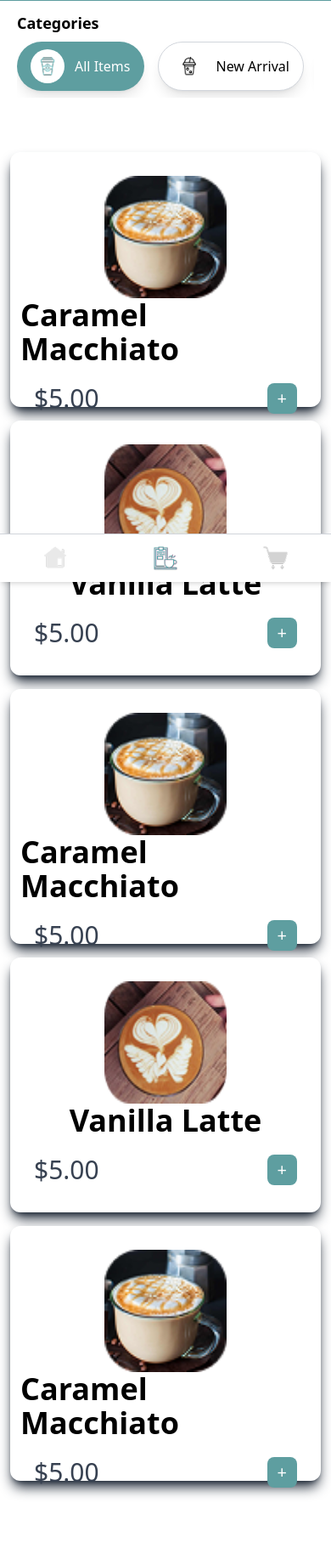
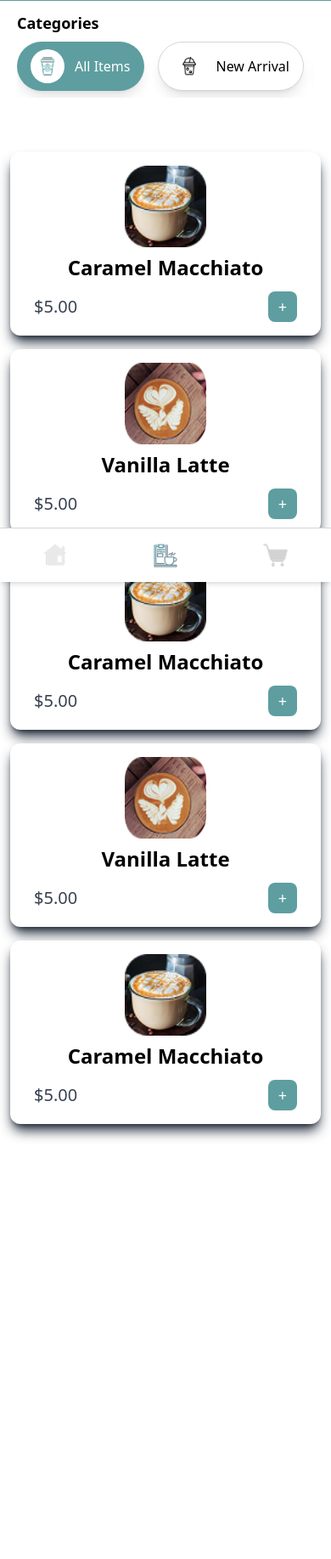
Before and after one commit to wh1sky02/cafe_qr, a Django app: page /menu/ in a window 390 px wide. Shown: the part 159-1994 px from the top of the page at 85% size. After the commit the page ends 1501 px from the top, so only its background shows below. Run offline with Django 5.2, Linux system fonts and the light colour scheme; some libraries are stand-ins or nearby versions.

Commit message:
cafe_qr - updated
Checkout Page - Added
Payment Method - Added
Responsive Design - Fixed

```diff
--- a/cafe_project/cafe/templates/home.html
+++ b/cafe_project/cafe/templates/home.html
@@ -3,7 +3,7 @@
     <head>
         <title>Coffee Cafe</title>
         {% tailwind_css %}
-        <meta name="viewport" content="width=device-width, initial-scale=1.0">
+        <meta name="viewport" content="width=device-width, initial-scale=1.0, maximum-scale=1.0, user-scalable=no">
     </head>
     <body class="bg-white">
         <!-- Header -->
--- a/cafe_project/cafe/templates/menu.html
+++ b/cafe_project/cafe/templates/menu.html
@@ -3,6 +3,7 @@
     <head>
         <title>Menu List</title>
         {% tailwind_css %}
+        <meta name="viewport" content="width=device-width, initial-scale=1.0, maximum-scale=1.0, user-scalable=no">
     </head>
     <style>
         .no-scrollbar::-webkit-scrollbar {
@@ -55,57 +56,57 @@
 
         <!-- Menu Items -->
         <div id="menu-items" class="grid grid-cols-1 sm:grid-cols-2 lg:grid-cols-3 gap-4 px-3 sm:px-5 py-3 mb-20">
-            <div class="menu-item bg-white rounded-xl shadow-lg shadow-gray-800 h-[300px] px-3 py-7 flex flex-col text-3xl items-center" data-category="new">
-                <img class="h-36 w-36 rounded-lg" src="{% static 'images/Cappucino.png' %}" alt="">
-                <div class="text-4xl font-semibold">Caramel Macchiato</div>
-                <div class="flex items-center justify-between w-full mt-5 px-4">
-                    <div class="text-gray-700 text-3xl">$5.00</div>
+            <div class="menu-item bg-white rounded-xl shadow-lg shadow-gray-800 h-[240px] px-3 py-4 flex flex-col text-xl items-center" data-category="new">
+                <img class="h-24 w-24 rounded-lg" src="{% static 'images/Cappucino.png' %}" alt="">
+                <div class="text-2xl font-semibold mt-2">Caramel Macchiato</div>
+                <div class="flex items-center justify-between w-full mt-3 px-4">
+                    <div class="text-gray-700 text-xl">$5.00</div>
                     <div class="flex items-center space-x-2">
-                        <button class="add-btn bg-[#5E9EA0] text-white text-xl px-3 py-1 rounded-lg">+</button>
+                        <button class="add-btn bg-[#5E9EA0] text-white text-lg px-3 py-1 rounded-lg">+</button>
                     </div>
                 </div>
             </div>
 
-            <div class="menu-item bg-white rounded-xl shadow-lg shadow-gray-800 h-[300px] px-3 py-7 flex flex-col text-3xl items-center" data-category="bestseller">
-                <img class="h-36 w-36 rounded-lg" src="{% static 'images/Latte.png' %}" alt="">
-                <div class="text-4xl font-semibold">Vanilla Latte</div>
-                <div class="flex items-center justify-between w-full mt-5 px-4">
-                    <div class="text-gray-700 text-3xl">$5.00</div>
+            <div class="menu-item bg-white rounded-xl shadow-lg shadow-gray-800 h-[240px] px-3 py-4 flex flex-col text-xl items-center" data-category="bestseller">
+                <img class="h-24 w-24 rounded-lg" src="{% static 'images/Latte.png' %}" alt="">
+                <div class="text-2xl font-semibold mt-2">Vanilla Latte</div>
+                <div class="flex items-center justify-between w-full mt-3 px-4">
+                    <div class="text-gray-700 text-xl">$5.00</div>
                     <div class="flex items-center space-x-2">
-                        <button class="add-btn bg-[#5E9EA0] text-white text-xl px-3 py-1 rounded-lg">+</button>
+                        <button class="add-btn bg-[#5E9EA0] text-white text-lg px-3 py-1 rounded-lg">+</button>
                     </div>
                 </div>
             </div>
 
-            <div class="menu-item bg-white rounded-xl shadow-lg shadow-gray-800 h-[300px] px-3 py-7 flex flex-col text-3xl items-center" data-category="new">
-                <img class="h-36 w-36 rounded-lg" src="{% static 'images/Cappucino.png' %}" alt="">
-                <div class="text-4xl font-semibold">Caramel Macchiato</div>
-                <div class="flex items-center justify-between w-full mt-5 px-4">
-                    <div class="text-gray-700 text-3xl">$5.00</div>
+            <div class="menu-item bg-white rounded-xl shadow-lg shadow-gray-800 h-[240px] px-3 py-4 flex flex-col text-xl items-center" data-category="new">
+                <img class="h-24 w-24 rounded-lg" src="{% static 'images/Cappucino.png' %}" alt="">
+                <div class="text-2xl font-semibold mt-2">Caramel Macchiato</div>
+                <div class="flex items-center justify-between w-full mt-3 px-4">
+                    <div class="text-gray-700 text-xl">$5.00</div>
                     <div class="flex items-center space-x-2">
-                        <button class="add-btn bg-[#5E9EA0] text-white text-xl px-3 py-1 rounded-lg">+</button>
+                        <button class="add-btn bg-[#5E9EA0] text-white text-lg px-3 py-1 rounded-lg">+</button>
                     </div>
                 </div>
             </div>
 
-            <div class="menu-item bg-white rounded-xl shadow-lg shadow-gray-800 h-[300px] px-3 py-7 flex flex-col text-3xl items-center" data-category="bestseller">
-                <img class="h-36 w-36 rounded-lg" src="{% static 'images/Latte.png' %}" alt="">
-                <div class="text-4xl font-semibold">Vanilla Latte</div>
-                <div class="flex items-center justify-between w-full mt-5 px-4">
-                    <div class="text-gray-700 text-3xl">$5.00</div>
+            <div class="menu-item bg-white rounded-xl shadow-lg shadow-gray-800 h-[240px] px-3 py-4 flex flex-col text-xl items-center" data-category="bestseller">
+                <img class="h-24 w-24 rounded-lg" src="{% static 'images/Latte.png' %}" alt="">
+                <div class="text-2xl font-semibold mt-2">Vanilla Latte</div>
+                <div class="flex items-center justify-between w-full mt-3 px-4">
+                    <div class="text-gray-700 text-xl">$5.00</div>
                     <div class="flex items-center space-x-2">
-                        <button class="add-btn bg-[#5E9EA0] text-white text-xl px-3 py-1 rounded-lg">+</button>
+                        <button class="add-btn bg-[#5E9EA0] text-white text-lg px-3 py-1 rounded-lg">+</button>
                     </div>
                 </div>
             </div>
 
-            <div class="menu-item bg-white rounded-xl shadow-lg shadow-gray-800 h-[300px] px-3 py-7 flex flex-col text-3xl items-center" data-category="new">
-                <img class="h-36 w-36 rounded-lg" src="{% static 'images/Cappucino.png' %}" alt="">
-                <div class="text-4xl font-semibold">Caramel Macchiato</div>
-                <div class="flex items-center justify-between w-full mt-5 px-4">
-                    <div class="text-gray-700 text-3xl">$5.00</div>
+            <div class="menu-item bg-white rounded-xl shadow-lg shadow-gray-800 h-[240px] px-3 py-4 flex flex-col text-xl items-center" data-category="new">
+                <img class="h-24 w-24 rounded-lg" src="{% static 'images/Cappucino.png' %}" alt="">
+                <div class="text-2xl font-semibold mt-2">Caramel Macchiato</div>
+                <div class="flex items-center justify-between w-full mt-3 px-4">
+                    <div class="text-gray-700 text-xl">$5.00</div>
                     <div class="flex items-center space-x-2">
-                        <button class="add-btn bg-[#5E9EA0] text-white text-xl px-3 py-1 rounded-lg">+</button>
+                        <button class="add-btn bg-[#5E9EA0] text-white text-lg px-3 py-1 rounded-lg">+</button>
                     </div>
                 </div>
             </div>
@@ -114,14 +115,14 @@
         </div>
 
         <!-- Bottom Navigation -->
-        <div class="fixed bottom-0 left-0 w-full bg-white shadow-md flex">
-            <a href="{% url 'home' %}" class="flex-1 flex justify-center items-center border-t border-gray-300 py-3 cursor-pointer">
+        <div class="fixed bottom-0 left-0 w-full bg-white shadow-md flex h-16">
+            <a href="{% url 'home' %}" class="flex-1 flex justify-center items-center border-t border-gray-300 cursor-pointer">
                 <img class="h-8 w-8 opacity-50" src="{% static 'images/Home.png' %}" alt="Home">
             </a>
-            <div class="flex-1 flex justify-center items-center border-t border-gray-300 py-3">
+            <div class="flex-1 flex justify-center items-center border-t border-gray-300">
                 <img class="h-8 w-8" style="filter: invert(70%) sepia(11%) saturate(2066%) hue-rotate(130deg) brightness(90%) contrast(87%);" src="{% static 'images/Menu_selected.png' %}" alt="Menu">
             </div>
-            <a href="{% url 'cart' %}" class="flex-1 flex justify-center items-center border-t border-gray-300 py-3 cursor-pointer">
+            <a href="{% url 'cart' %}" class="flex-1 flex justify-center items-center border-t border-gray-300 cursor-pointer">
                 <div class="relative">
                     <img class="h-8 w-8" src="{% static 'images/Cart.png' %}" alt="Cart">
                     <span id="cart-count" class="absolute -top-1 -right-1 bg-red-500 text-white text-xs font-bold rounded-full min-w-[16px] h-4 flex items-center justify-center px-1 hidden">0</span>
@@ -163,25 +164,32 @@
                 addButtons.forEach(button => {
                     button.addEventListener("click", () => {
                         const item = button.parentElement.parentElement.parentElement;
-                        const minusBtn = item.querySelector('.minus-btn');
-                        const quantityDisplay = item.querySelector('.quantity-display');
-                        const itemName = item.querySelector('.text-4xl').innerText;
+                        const itemName = item.querySelector('.text-2xl').innerText;
                         const itemPrice = item.querySelector('.text-gray-700').innerText;
                         const itemImage = item.querySelector('img').src;
 
-                        let counter = button.dataset.count ? parseInt(button.dataset.count) : 0;
-                        counter++;
-                        button.dataset.count = counter;
+                        // Get current cart
+                        let cart = JSON.parse(localStorage.getItem('cart') || '{}');
+
+                        // Update item quantity
+                        if (cart[itemName]) {
+                            cart[itemName].quantity += 1;
+                        } else {
+                            cart[itemName] = {
+                                quantity: 1,
+                                price: itemPrice,
+                                image: itemImage
+                            };
+                        }
 
                         // Save to localStorage
-                        let cart = JSON.parse(localStorage.getItem('cart') || '{}');
-                        cart[itemName] = {
-                            quantity: counter,
-                            price: itemPrice,
-                            image: itemImage
-                        };
                         localStorage.setItem('cart', JSON.stringify(cart));
-                        updateCartCount();
+
+                        // Update cart count immediately
+                        const cartCount = document.getElementById('cart-count');
+                        const totalCount = Object.values(cart).reduce((total, item) => total + item.quantity, 0);
+                        cartCount.textContent = totalCount;
+                        cartCount.classList.remove('hidden');
                     });
                 });
 
--- a/cafe_project/cafe/urls.py
+++ b/cafe_project/cafe/urls.py
@@ -7,4 +7,5 @@ urlpatterns = [
     path('order-list/', views.order_list, name='order_list'),
     path('item/<int:item_id>/', views.item_detail, name='item_detail'),
     path('cart/', views.cart, name='cart'),
+    path('checkout/', views.checkout, name='checkout'),
 ]
--- a/cafe_project/cafe/views.py
+++ b/cafe_project/cafe/views.py
@@ -22,3 +22,6 @@ def item_detail(request, item_id):
 def cart(request):
     menu_items = MenuItem.objects.all()
     return render(request, 'cart.html', {'menu_items': menu_items})
+
+def checkout(request):
+    return render(request, 'checkout.html')
```
Also changed, not shown: cafe_project/cafe/templates/cart.html (+23 -1 lines), cafe_project/cafe/templates/checkout.html (added, +196 -0 lines), cafe_project/cafe/static/images/card.png (added), cafe_project/cafe/static/images/cash.png (added), cafe_project/cafe/static/images/cash.svg (added), cafe_project/db.sqlite3 (added), cafe_project/theme/static_src/package-lock.json.
